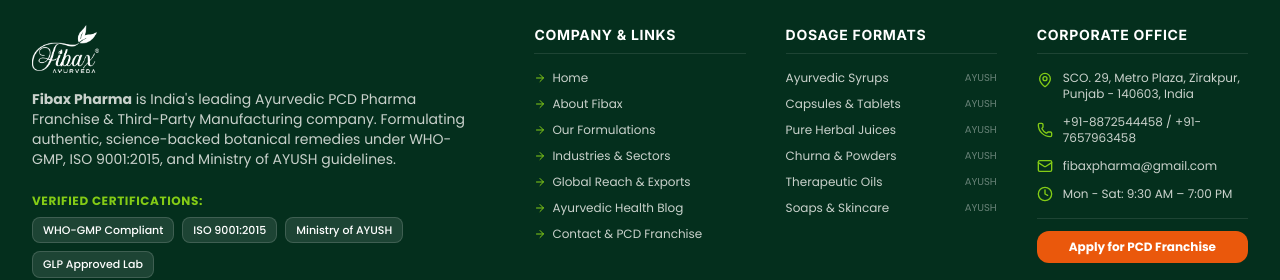
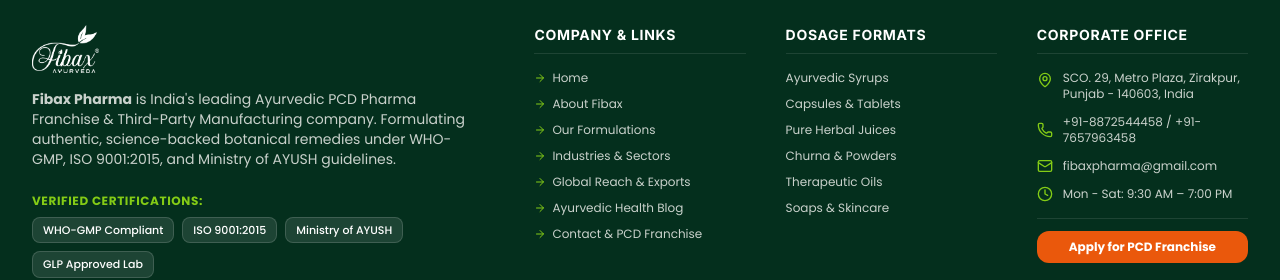
Before and after one commit to sameer3028/E-fibax, a React (Vite) app in the folder client/: page / in a window 1280 px wide. Shown: the part 7745-8025 px from the top of the page. Built offline with nearby package versions, Linux system fonts and the light colour scheme; no server answers.

Commit message:
style: remove AYUSH badges from dosage formats list in footer

```diff
--- a/client/src/components/Footer.jsx
+++ b/client/src/components/Footer.jsx
@@ -194,10 +194,9 @@
                       if (onSelectCategory) onSelectCategory(cat.slug);
                       handleNav('products', { category: cat.slug });
                     }}
-                    className="hover:text-leaf transition-colors flex items-center justify-between w-full"
+                    className="hover:text-leaf transition-colors text-left w-full block"
                   >
                     <span>{cat.name}</span>
-                    <span className="text-[10px] text-white/40">AYUSH</span>
                   </button>
                 </li>
               ))}
```
